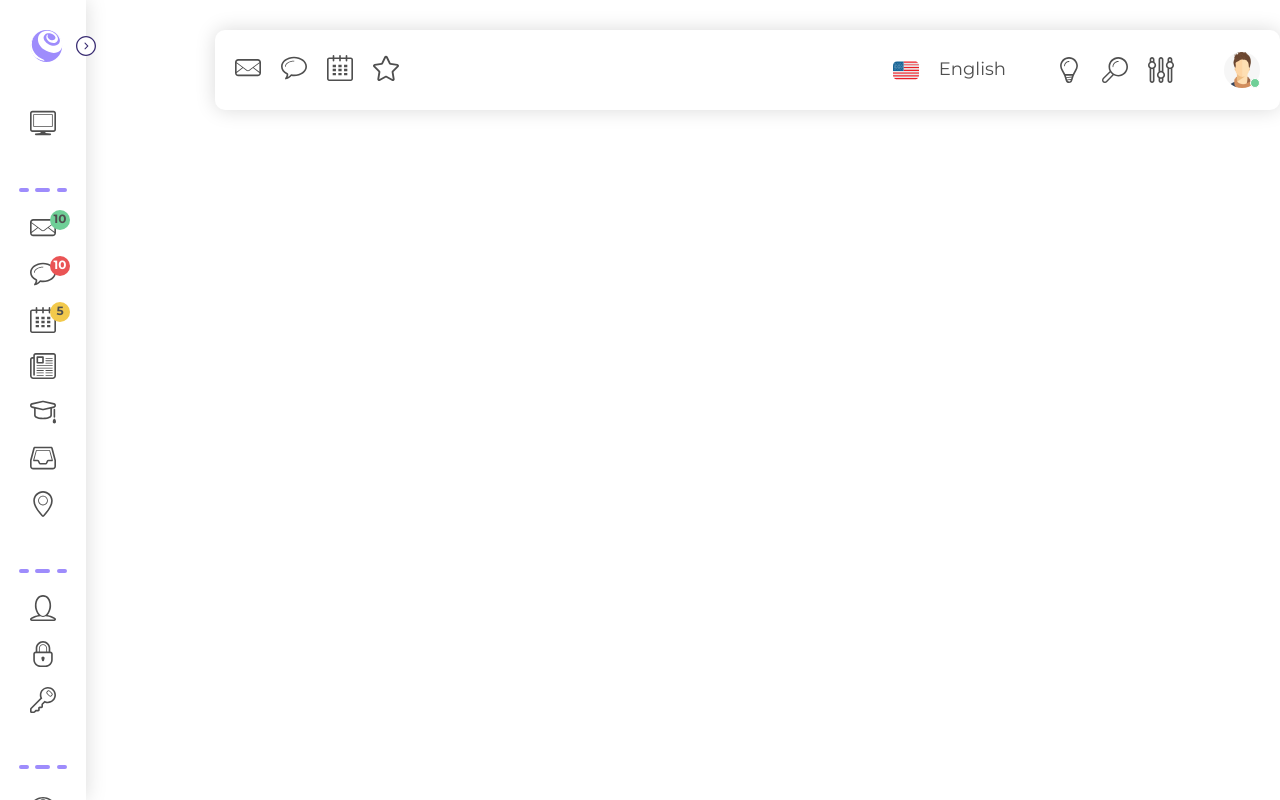
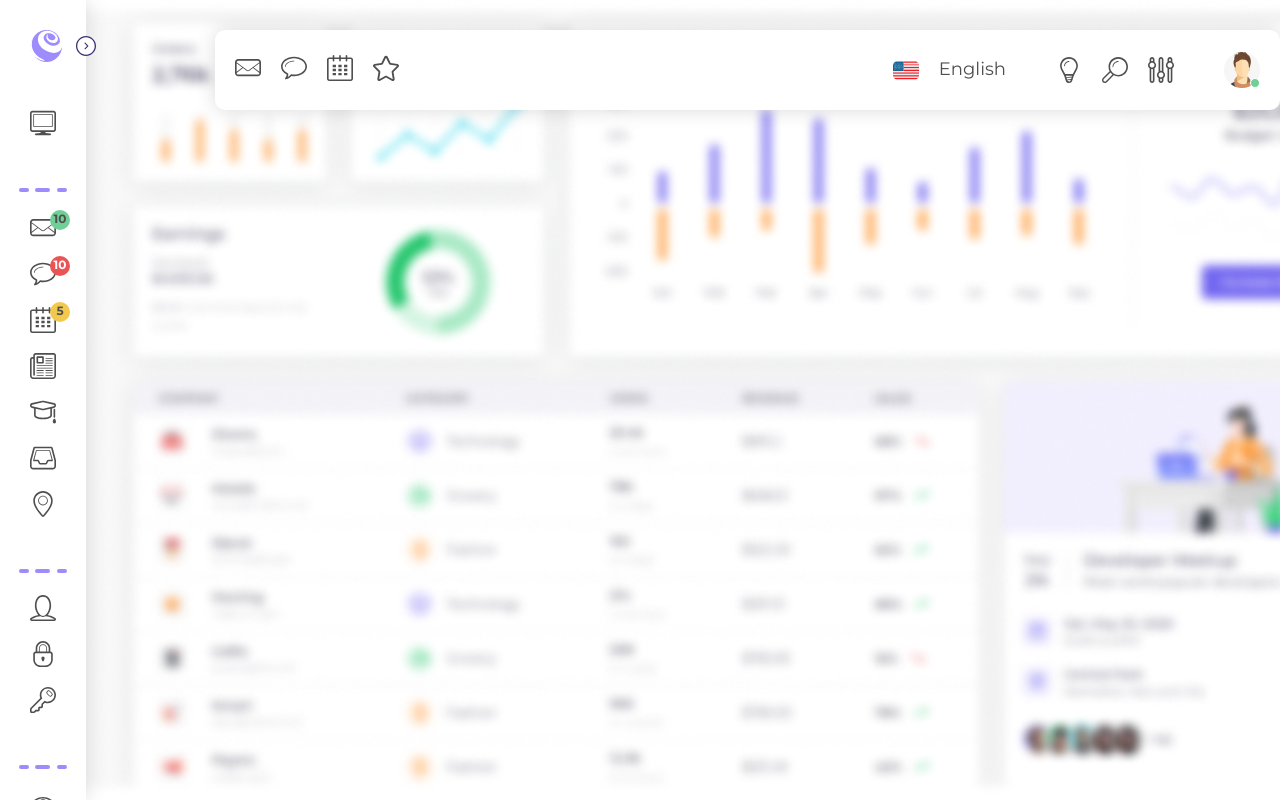
Before and after one commit to yliubyva/hw-resp-nav, a website: page index.html in a window 1280 px wide. Drawn offline with Linux system fonts and the light colour scheme; the site is published under a folder, as on GitHub Pages, so addresses that start at the root find nothing.

Commit message:
fixed bg

```diff
--- a/scss/_common.scss
+++ b/scss/_common.scss
@@ -51,6 +51,6 @@ section {
   margin-left: 86px;
   max-width: 100%;
   height: 100vh;
-  background-image: url(/assets/bg.png);
+  background-image: url(../assets/bg.png);
   background-size: cover;
 }
```
Also changed, not shown: css/main.css.
